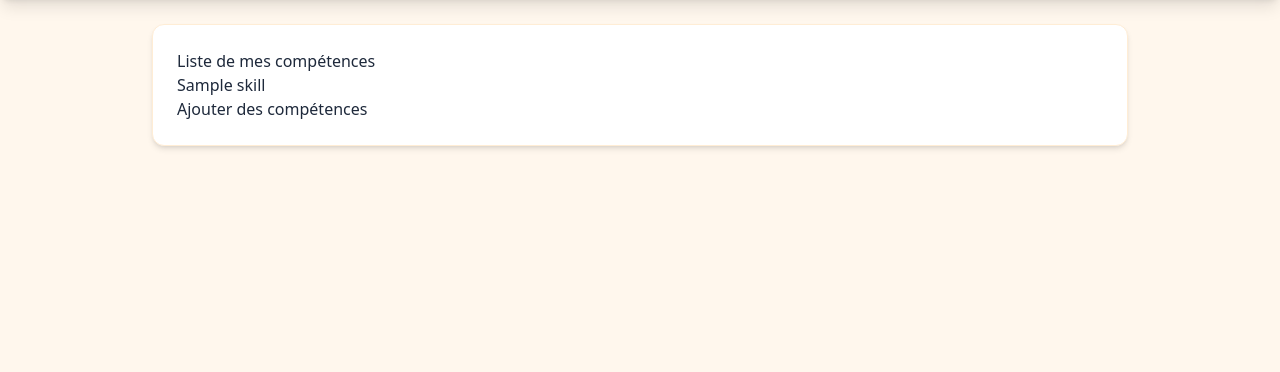
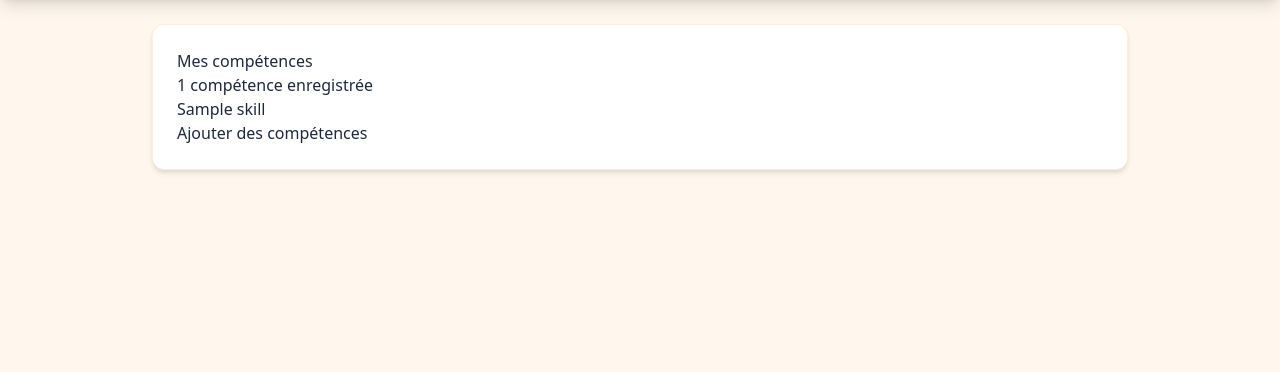
Before and after one commit to AmandineGrardLaurent/python_eval_echange_de_competences, a Django app: page /skills/my/ in a window 1280 px wide. Shown: the part 70-442 px from the top of the page. Run offline with Django 5.2, Linux system fonts and the light colour scheme; a user stored in the database is signed in; tables that the repository leaves empty hold one stand-in row (values such as "Sample post"); some libraries are stand-ins or nearby versions.

Commit message:
stylisation du template `my-skills.html` avec Tailwind

```diff
--- a/echange_de_competences/skills/templates/skills/my-skills.html
+++ b/echange_de_competences/skills/templates/skills/my-skills.html
@@ -3,15 +3,38 @@
 {% block title %}Mes Compétences{% endblock %}
 
 {% block content %}
-    <h1>Liste de mes compétences</h1>
 
-    {% if my_skills_list %}
+<h2 class="h2-page">
+    Mes compétences
+</h2>
+
+{% if my_skills_list %}
+
+    <p class="p-count">
+        {{ my_skills_list|length }} compétence{{ my_skills_list|pluralize }} enregistrée{{ my_skills_list|pluralize }}
+    </p>
+
+    <div class="container-skills">
+
         {% for user_skill in my_skills_list %}
-            <p>{{user_skill.skill.skill_name}}</p>
+            <div class="btn-skill">
+                {{ user_skill.skill.skill_name }}
+            </div>
         {% endfor %}
-    {% else %}
-        <p>Aucune compétence enregistrée.</p>
-    {% endif %}
 
-    <a href="{% url 'skills:my-skills-add' %}" >Ajouter des compétences</a>
+    </div>
+
+{% else %}
+
+    <div class="empty-message">
+            Aucune compétence enregistrée.
+    </div>
+
+{% endif %}
+
+    <a href="{% url 'skills:my-skills-add' %}"
+       class="btn-link">
+        Ajouter des compétences
+    </a>
+
 {% endblock %}
```
